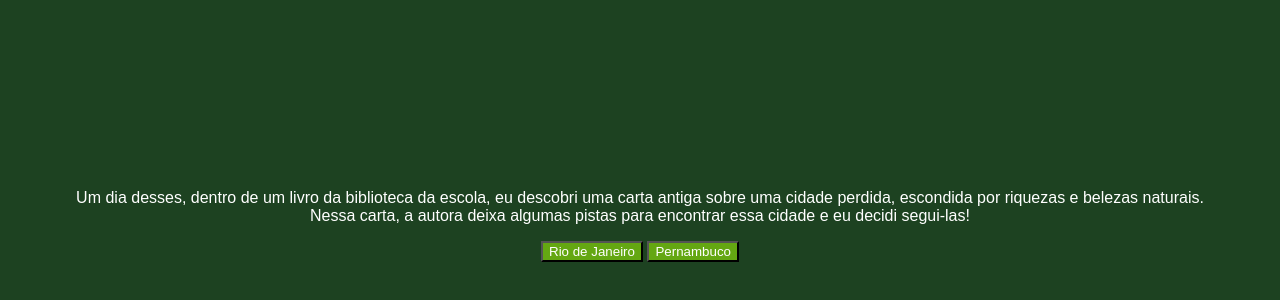
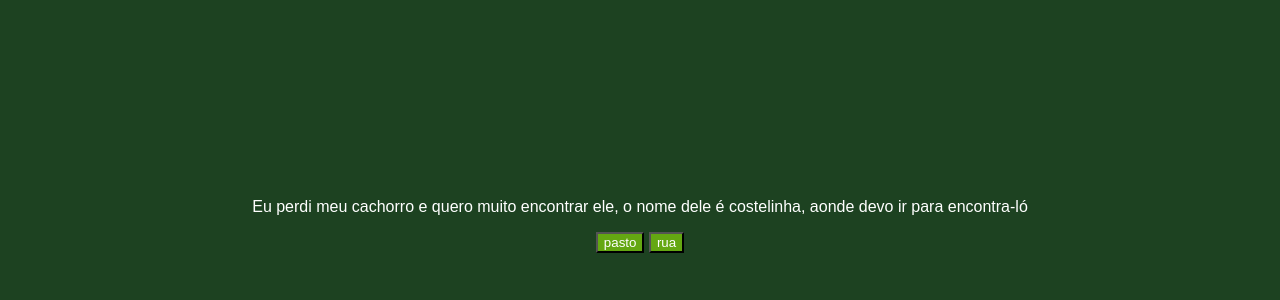
Before and after one commit to Andrew21082008/PERGUNTAS, a plain HTML site: page index.html in a window 1280 px wide. Shown: the part 142-442 px from the top of the page. Drawn offline with Linux system fonts and the light colour scheme; a web font is replaced by a local one.

Commit message:
Add files via upload

```diff
--- a/index.html
+++ b/index.html
@@ -13,9 +13,9 @@
     <main>
         <div class="passo ativo" id="passo-0">
             <img src="img/cenario-passo0.png" alt="">
-            <p>Um dia desses, dentro de um livro da biblioteca da escola, eu descobri uma carta antiga sobre uma cidade perdida, escondida por riquezas e belezas naturais. Nessa carta, a autora deixa algumas pistas para encontrar essa cidade e eu decidi segui-las!</p>
-            <button class="btn-proximo" data-proximo="1">Rio de Janeiro</button>
-            <button class="btn-proximo" data-proximo="2">Pernambuco</button>
+            <p>Eu perdi meu cachorro e quero muito encontrar ele, o nome dele é costelinha, aonde devo ir para encontra-ló</p>
+            <button class="btn-proximo" data-proximo="1">pasto</button>
+            <button class="btn-proximo" data-proximo="2">rua</button>
         </div>
         <div class="passo" id="passo-1">
             <p>Você começa sua jornada no Rio de Janeiro, subindo o Pico da Tijuca ao amanhecer para encontrar a primeira pista.</p>
```
